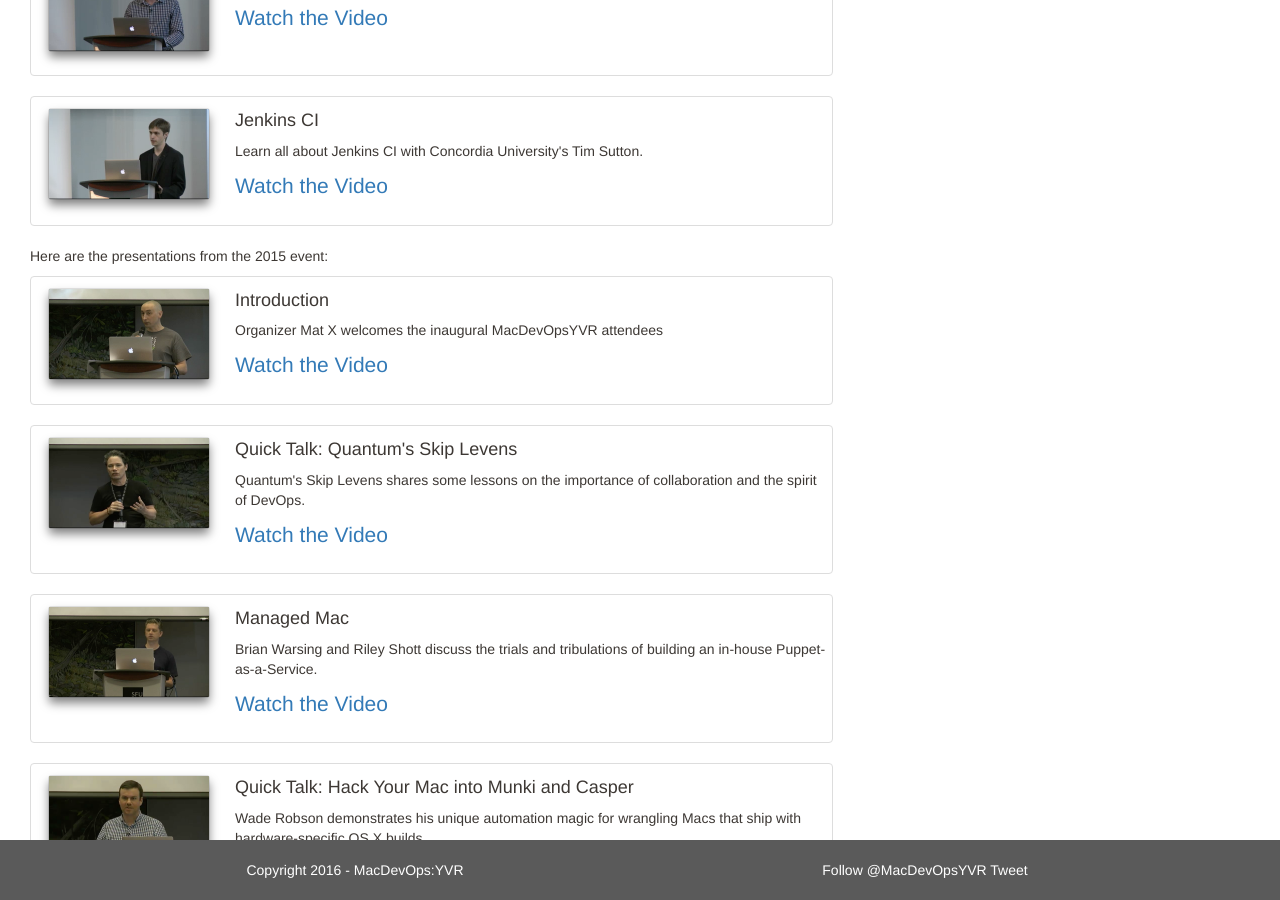
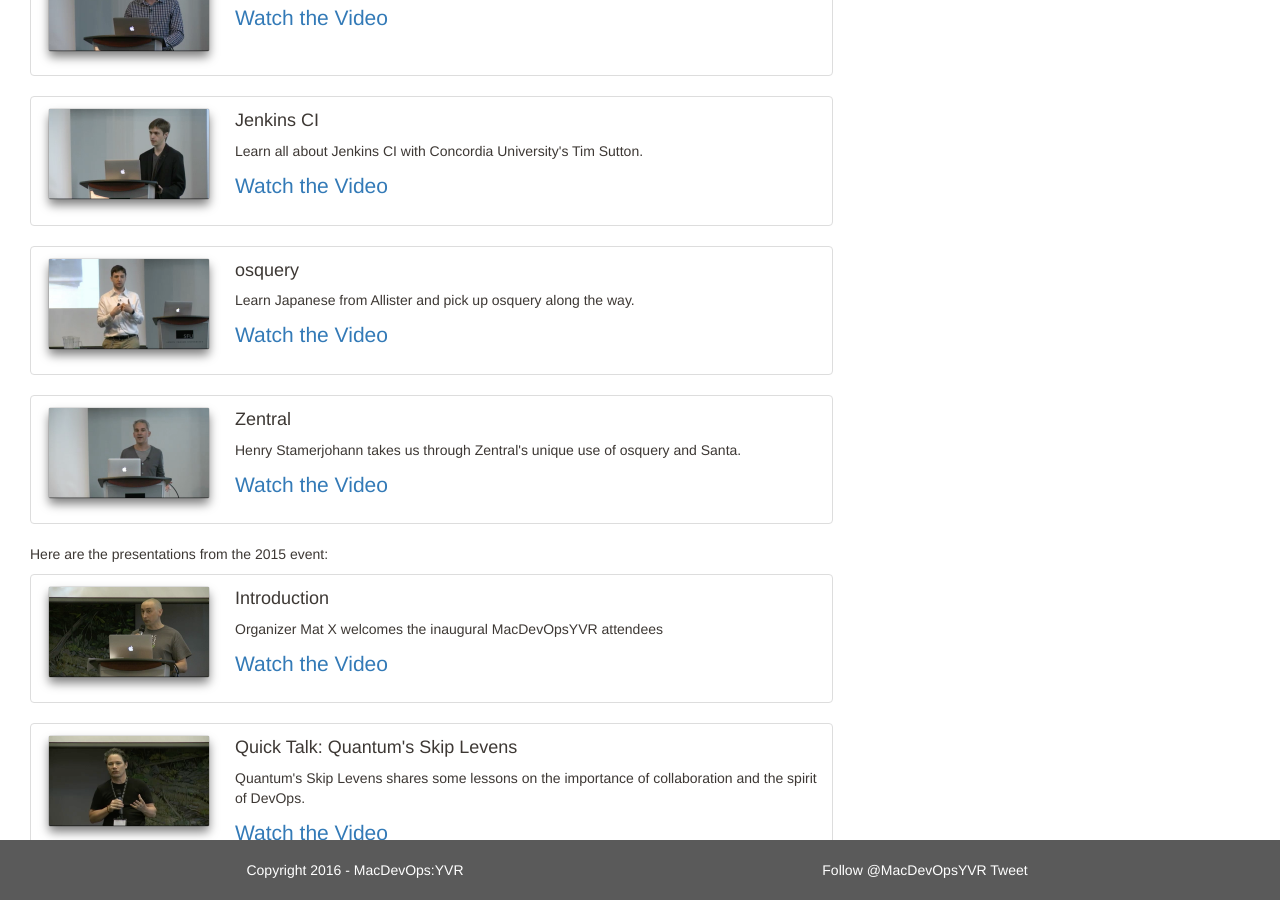
Before and after one commit to macdevopsyvr/macdevopsyvr.github.io, a Jekyll site: the page built from presentations/index.md, in a window 1280 px wide and 900 px high, scrolled down 1203 px. Built offline with Jekyll 4.4.1, drawn with Linux system fonts in a browser that asks for light colours; comment, search, counter and statistics services are not loaded.

Commit message:
Forgot osquery and Zentral
How could I? I did. I Forgot osquery and Zentral

```diff
--- a/presentations/index.md
+++ b/presentations/index.md
@@ -82,6 +82,32 @@
     </p>
     <p class="lead">
       <a href="http://macdevops.ca/MDO2016/jenkins/Default.html">Watch the Video</a>
+    </p>
+  </div>
+</div>
+
+<div class="col-xs-12 pull-left thumbnail">
+  <img class="vid-thumb" src="/assets/vid_thumbs/allister.png">
+  <div class="responsive">
+    <h4>osquery</h4>
+    <p>
+      Learn Japanese from Allister and pick up osquery along the way.
+    </p>
+    <p class="lead">
+      <a href="http://macdevops.ca/MDO2016/osquery/Default.html">Watch the Video</a>
+    </p>
+  </div>
+</div>
+
+<div class="col-xs-12 pull-left thumbnail">
+  <img class="vid-thumb" src="/assets/vid_thumbs/henry.png">
+  <div class="responsive">
+    <h4>Zentral</h4>
+    <p>
+      Henry Stamerjohann takes us through Zentral's unique use of osquery and Santa.
+    </p>
+    <p class="lead">
+      <a href="http://macdevops.ca/MDO2016/zentral/Default.html">Watch the Video</a>
     </p>
   </div>
 </div>
```
